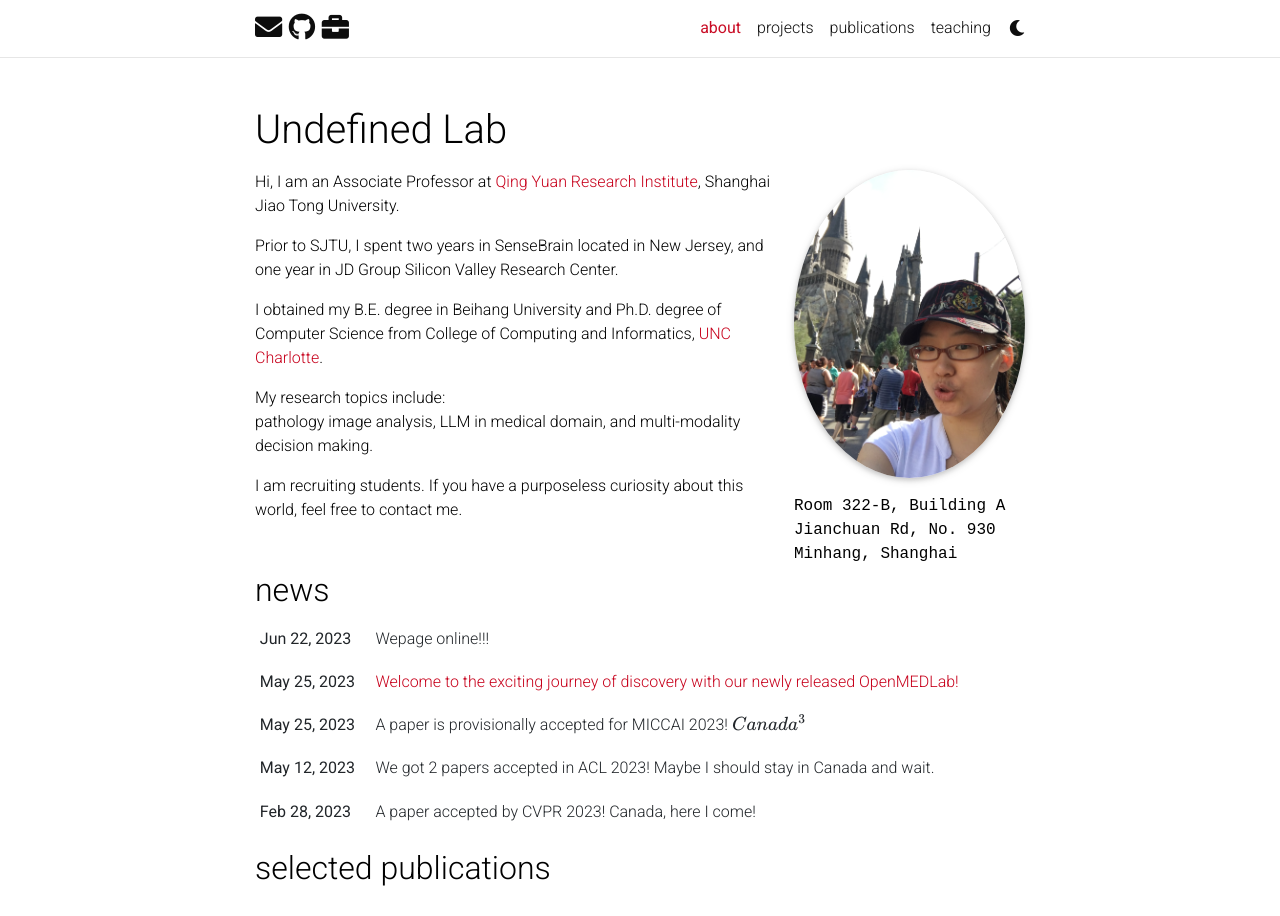
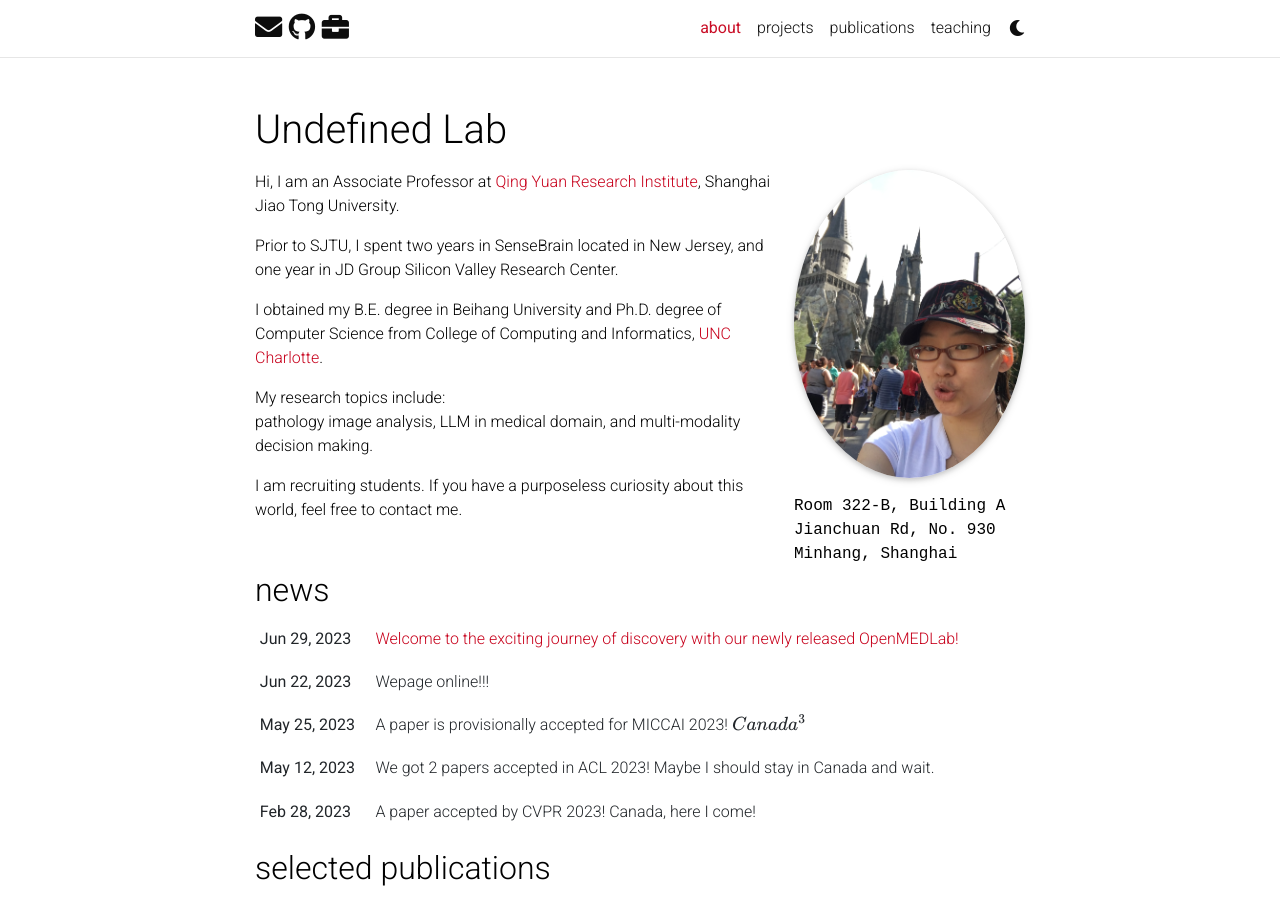
Before and after one commit to zhangxiaofan101/zhangxiaofan101.github.io, a Jekyll site: the page built from _pages/about.md, in a window 1280 px wide and 1090 px high, cut to the strip 0-916 px from the top of the window. Built offline with Jekyll 4.4.1, drawn with Linux system fonts in a browser that asks for light colours; full-size pictures stand in for the smaller copies a plugin makes; comment, search, counter and statistics services are not loaded; a style sheet for code colours, icons or effects is not loaded.

Commit message:
Update announcement_5.md

```diff
--- a/_news/announcement_5.md
+++ b/_news/announcement_5.md
@@ -1,7 +1,7 @@
 ---
 layout: post
 title: Welcome to the exciting journey of discovery with our newly released OpenMEDLab!
-date: 2023-05-25 13:50:00-0800
+date: 2023-06-29 12:00:00-0800
 inline: false
 related_posts: false
 ---
```
